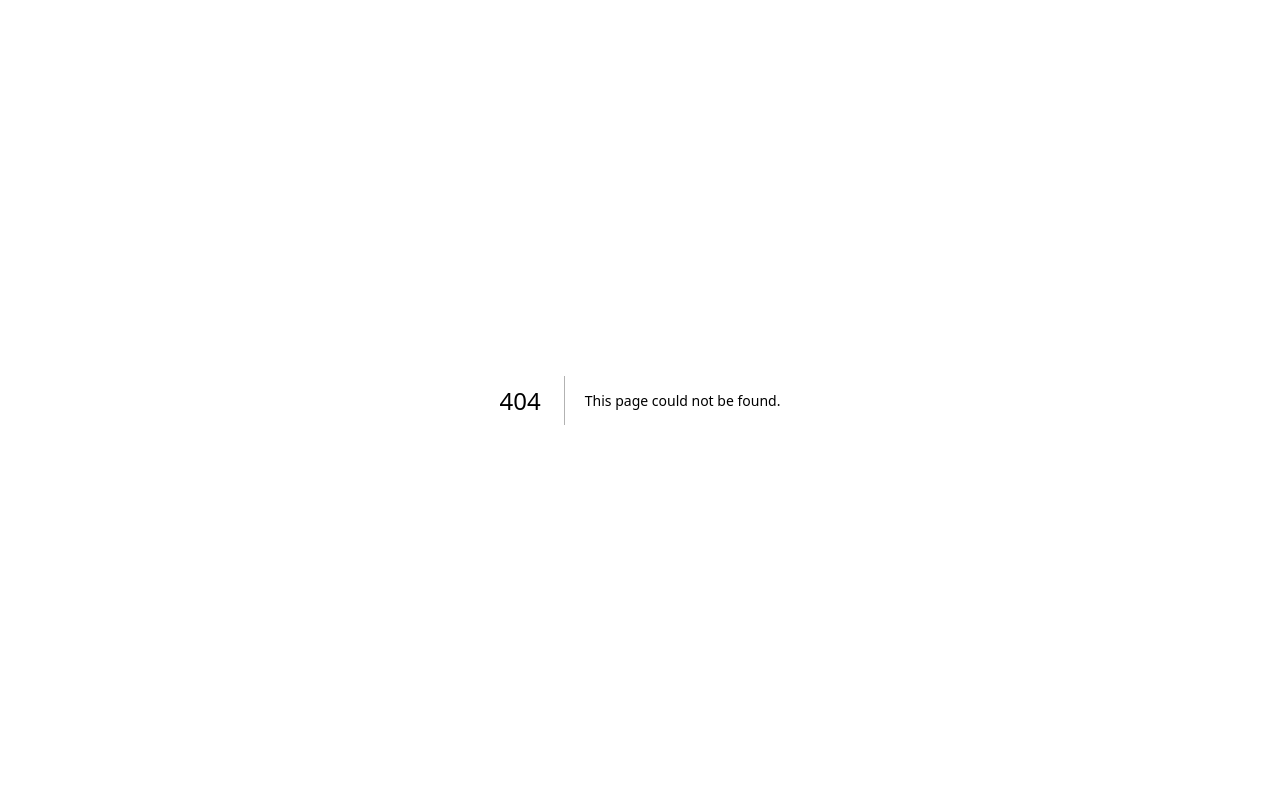
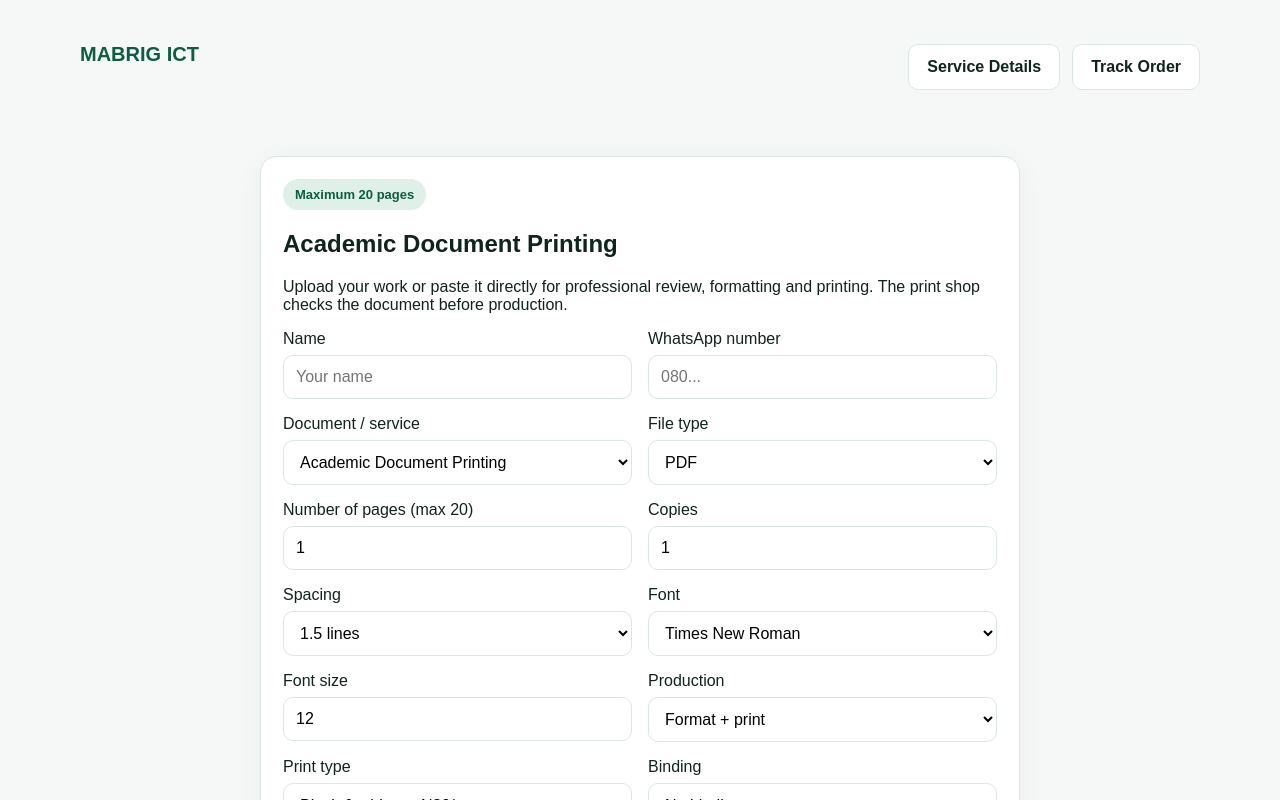
Before and after one commit to mabrig1/mabrig-academic-assistance, a Next.js app: page /academic-printing/order in a window 1280 px wide. Before the commit this address had no page. Shown: the top 800 px of the page. Built offline with nearby package versions, Linux system fonts and the light colour scheme.

Commit message:
Add dedicated academic printing order page

```diff
--- /dev/null
+++ b/app/academic-printing/order/page.tsx
@@ -0,0 +1,19 @@
+import Link from "next/link";
+import AcademicPrintOrderForm from "../../components/AcademicPrintOrderForm";
+
+export default function AcademicPrintingOrderPage() {
+  return <>
+    <header className="container nav">
+      <Link className="brand" href="/">MABRIG ICT</Link>
+      <div className="actions"><Link className="btn secondary" href="/academic-printing">Service Details</Link><Link className="btn secondary" href="/track">Track Order</Link></div>
+    </header>
+    <main>
+      <section className="section">
+        <div className="container order">
+          <AcademicPrintOrderForm />
+        </div>
+      </section>
+    </main>
+    <footer className="footer"><div className="container">Need help? WhatsApp 07065342818.</div></footer>
+  </>;
+}
```
